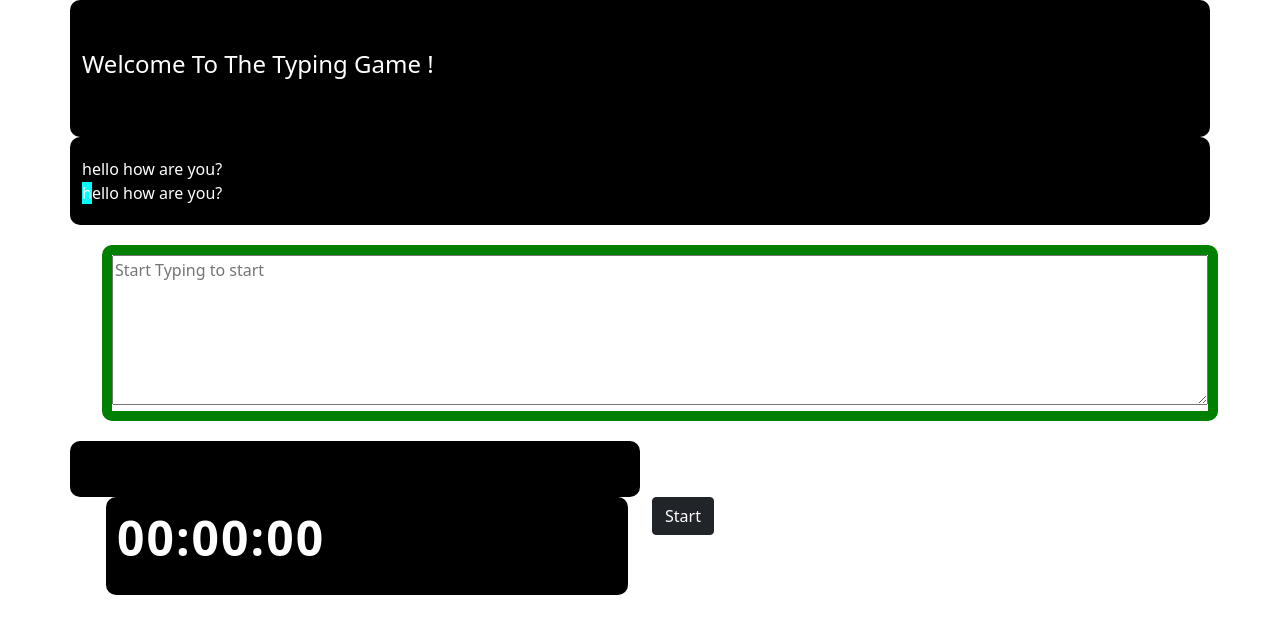
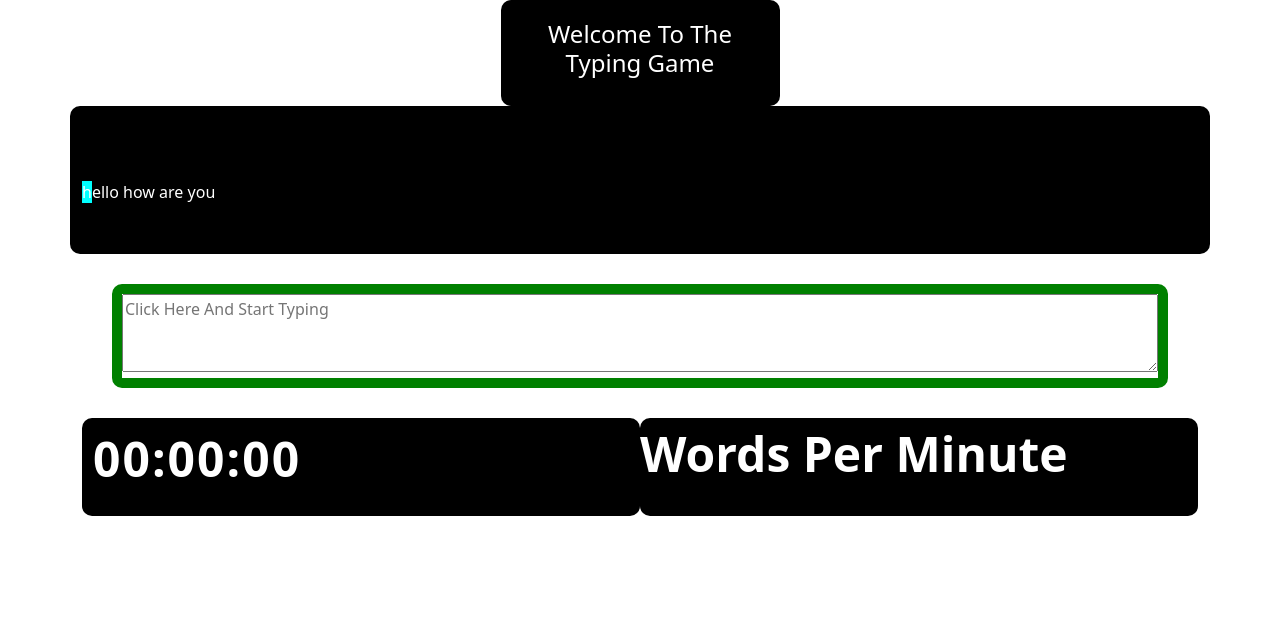
Before and after one commit to Sammmmmuel/TypingGame, a plain HTML site: page index.html in a window 1280 px wide. Drawn offline with nearby package versions, Linux system fonts and the light colour scheme.

Commit message:
added some styling

```diff
--- a/index.html
+++ b/index.html
@@ -12,48 +12,48 @@
     <div class="wrapper">
         <div class="container">
             <div class="row">
-                <div class="col-12 header">
-                    <h4>Welcome To The Typing Game !</h4>
+                <div class="d-flex justify-content-center">
+                    <div class="col-3 header">
+                        <h4 class="text-center">Welcome To The Typing Game</h4>
+                    </div>
                 </div>
             </div>
             <div class="row">
                 <div class="col-12 origin-text" id="typing">
-                    <p class="text">hello how are you?</p>
+                    <p class="text">hello how are you</p>
                 </div>
             </div>
             <div class="row">
                 <div class="col-12">
-                    <div class="col-12 text-wrapper">
-                        <textarea name="text" id="textArea" rows="6" placeholder="Start Typing to start"></textarea>
+                    <div class="text-wrapper">
+                        <textarea name="text" id="textArea" rows="3" placeholder="Click Here And Start Typing"></textarea>
+                    </div>
                 </div>
             </div>
 
-            </div>
-            <div class="row">
-                <div class="col-6 origin-text">
-                    <p id="stats"></p>
-                </div>
-            </div>
-            <div class="row">
-                <div class="col-12">
-                    <div class="container">
-                        <div class="row">
+
+
+
+
+
+            <div class="d-flex flex-row">
                 <div class="col-6" id="clock">
                     <div class="timer-wrapper">
                         <p class="timer">00:00:00</p>
                     </div>
                 </div>
-                            <div class="col-6 ">
-                                <button id="reset" class="btn btn-dark button">Start</button>
-                            </div>
-                        </div>
-                        <!-- <div class="col-6">
-                            <p id="stats"></p>
-                        </div> -->
-                    </div>
+                <div class="col-6 stats">
+                    <p id="stats">Words Per Minute</p>
                 </div>
             </div>
 
+
+
+
+
+            <!-- <div class="col-6 ">
+                <button id="reset" class="btn-lg btn-dark button">Start</button>
+            </div> -->
         </div>
     </div>
 
--- a/script.js
+++ b/script.js
@@ -40,7 +40,7 @@ const keyListener = document.addEventListener('keydown', ({ key }) => {
 
         const numberOfWords = text.split(" ").length
         const wps = numberOfWords / seconds
-        const wpm = wps * 60.0
+        const wpm = Math.round(wps * 60.0)
         document.getElementById('stats').innerText = `wpm = ${wpm}`
         document.removeEventListener("keydown", keyListener)
         return
--- a/style.css
+++ b/style.css
@@ -5,22 +5,23 @@ body {
 }
 
 .header {
-    margin-top: 50px;
-    padding: 50px 50px;
+    border-radius: 10px;
+    padding: 20px 20px;
     background-color: black;
     color: white;
-    border-radius: 10px;
+    justify-content: center
 }
 
 .origin-text {
     margin-top: 20px;
-    padding: 20px 20px;
+    padding: 50px 50px;
     border-radius: 10px;
     background-color: black;
     color: white;
 }
 
 .text {
+    visibility: hidden;
     margin: 0;
 }
 
@@ -37,6 +38,7 @@ body {
     font-weight: bold;
     color: white;
     margin-left: 6px;
+    border-radius: 10px;
 }
 
 .btn-primary {
@@ -48,13 +50,14 @@ body {
 }
 
 .text-wrapper {
-    margin: 20px;
+    margin: 30px;
     border: 10px solid green;
     border-radius: 10px;
 }
 
 #textArea {
     width: 100%;
+    height: 100%;
 }
 
 .cursor {
@@ -65,9 +68,18 @@ body {
     color: gray;
 }
 
+.stats {
+    background-color: black;
+    color: white;
+    margin: 0px;
+    margin-left: px;
+    border-radius: 10px;
+}
+
 #stats {
+    border-radius: 10px;
     font-size: 3em;
     font-weight: bold;
     color: white;
-    margin-left: 6px;
+    margin-left: 0px;
 }
```
Lines whose indentation alone changed are shown as unchanged.
